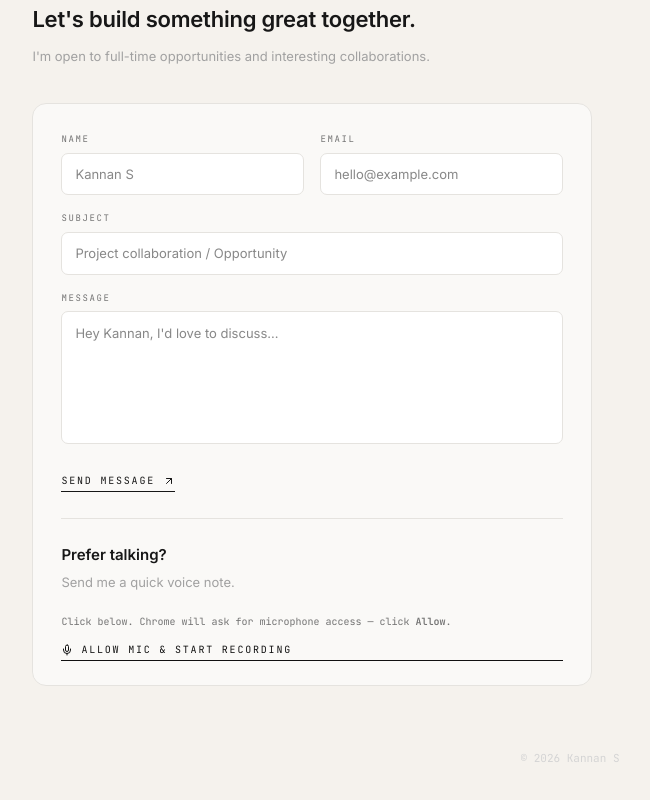
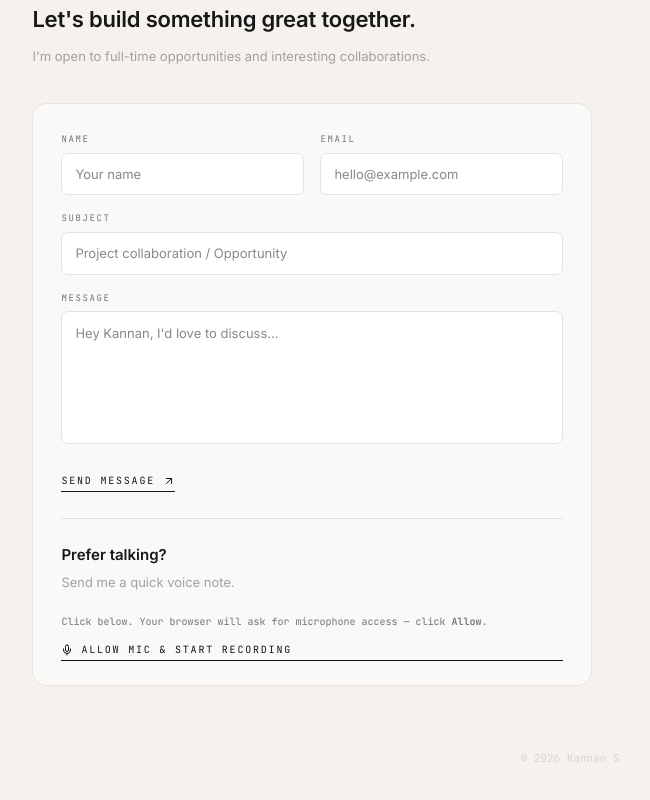
Before and after one commit to kannanCodes/Portfolio, a Next.js app: page / in a window 1280 px wide. Shown: the part 2430-3230 px from the top of the page, without its empty margins (70-720 px from the left). Built offline with nearby package versions, Linux system fonts and the light colour scheme.

Commit message:
fix(contact): update mic prompt wording and name input placeholder

```diff
--- a/components/Contact.tsx
+++ b/components/Contact.tsx
@@ -174,7 +174,7 @@ export default function Contact() {
                 id="name"
                 name="name"
                 type="text"
-                placeholder="Kannan S"
+                placeholder="Your name"
                 value={form.name}
                 onChange={handleChange}
                 onBlur={handleBlur}
--- a/components/VoiceRecorder.tsx
+++ b/components/VoiceRecorder.tsx
@@ -525,7 +525,7 @@ export default function VoiceRecorder() {
       {stage === "permission-prompt" && (
         <div style={{ display: "grid", gap: "12px" }}>
           <p className="font-mono text-neutral-500" style={{ fontSize: "10px", lineHeight: 1.7 }}>
-            Click below. Chrome will ask for microphone access — click <strong>Allow</strong>.
+            Click below. Your browser will ask for microphone access — click <strong>Allow</strong>.
           </p>
           <Btn icon={<Mic size={12} />} onClick={requestMicAndStart} variant="primary">
             ALLOW MIC &amp; START RECORDING
@@ -649,7 +649,7 @@ export default function VoiceRecorder() {
           {/* Name + Email */}
           <div className="grid grid-cols-1 sm:grid-cols-2" style={{ gap: "14px" }}>
             <FieldInput
-              id="vn-name" label="Name" type="text" placeholder="Kannan S"
+              id="vn-name" label="Name" type="text" placeholder="Your name"
               value={contact.name} onChange={(v) => setContact((c) => ({ ...c, name: v }))}
               onBlur={() => setTouched((t) => ({ ...t, name: true }))}
               touched={touched.name} error={contactErrors.name} disabled={isUploading}
```
